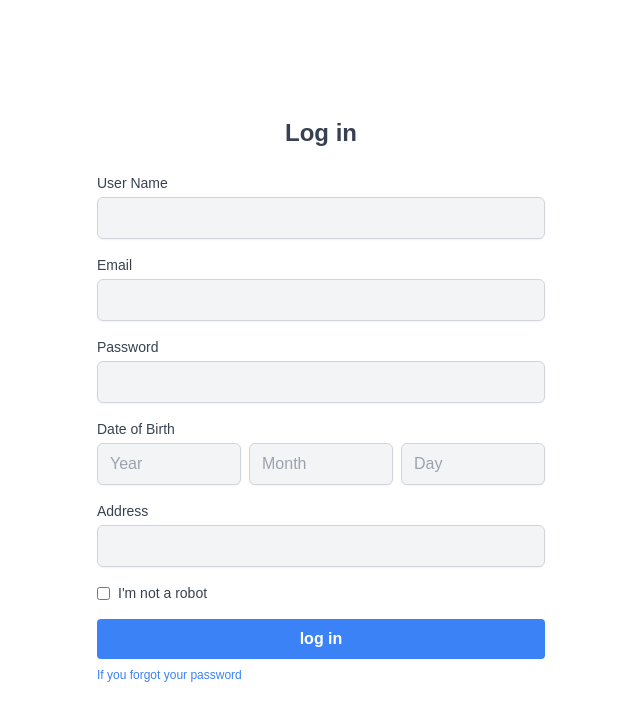
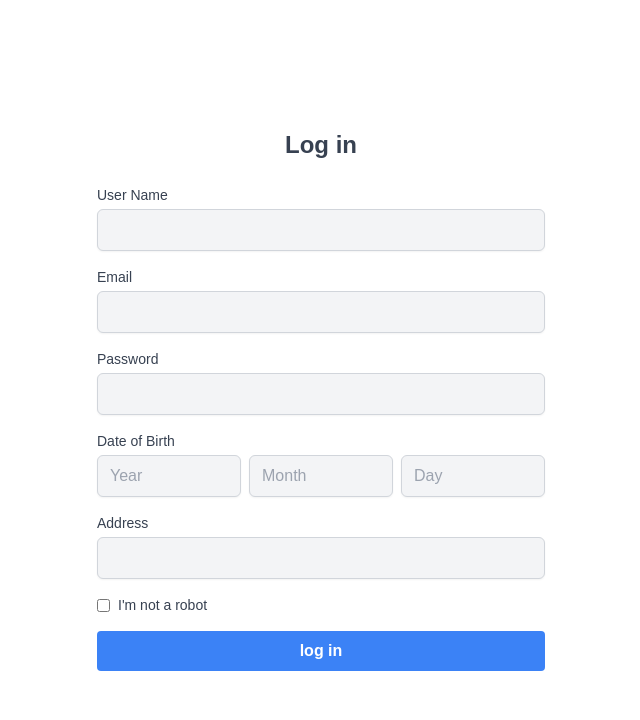
Before and after one commit to momoyama-tech/login-game, a Next.js app: page /login in a window 1280 px wide. Shown: the top 720 px of the page, without its empty margins (319-959 px from the left). Built offline with nearby package versions, Linux system fonts and the light colour scheme.

Commit message:
forget passwordの削除などの微修正

```diff
--- a/src/app/login/page.tsx
+++ b/src/app/login/page.tsx
@@ -10,8 +10,8 @@ import {
   passwordAtom,
   dateOfBirthAtom,
   addressAtom,
+  timerAtom,
 } from "@/atoms/profile";
-import { timerAtom } from "@/atoms/profile"; // New atom for timer
 
 export default function LoginPage() {
   const router = useRouter();
@@ -50,6 +50,7 @@ export default function LoginPage() {
       setError("Please confirm you're not a robot.");
       return;
     }
+    setError("");
     setCurrentScreen("captcha");
   };
 
@@ -59,6 +60,7 @@ export default function LoginPage() {
       setError("Invalid CAPTCHA. Please try again.");
       return;
     }
+    setError("");
     setCurrentScreen("passwordDate");
   };
 
@@ -207,12 +209,6 @@ export default function LoginPage() {
           log in
         </button>
       </form>
-      <Link
-        href="/forgot-password"
-        className="text-xs text-blue-500 hover:underline mt-2 block"
-      >
-        If you forgot your password
-      </Link>
     </>
   );
 
--- a/src/app/register/page.tsx
+++ b/src/app/register/page.tsx
@@ -71,7 +71,11 @@ export default function RegisterPage() {
       setPassword(data.password);
       setDateOfBirth(data.dateOfBirth);
       setAddress(data.address);
-      alert("登録が完了しました");
+
+      // Get current date as password creation date
+      const passwordCreationDate = new Date().toISOString().split("T")[0];
+
+      alert(`登録が完了しました。パスワード作成日: ${passwordCreationDate}`);
       router.push("/login");
     },
     [router, setUserName, setEmail, setPassword, setDateOfBirth, setAddress]
@@ -201,9 +205,9 @@ export default function RegisterPage() {
           <div className="pt-4">
             <button
               type="submit"
-              className="w-full bg-blue-500 hover:bg-blue-700 text-white font-bold py-2 px-4 rounded focus:outline-none focus:shadow-outline"
+              className="w-full bg-green-500 hover:bg-green-700 text-white font-bold py-2 px-4 rounded focus:outline-none focus:shadow-outline"
             >
-              log in
+              Create new account
             </button>
           </div>
         </form>
--- a/src/app/test/page.tsx
+++ b/src/app/test/page.tsx
@@ -126,13 +126,13 @@ export default function LoginPage() {
             htmlFor="userName"
             className="block text-sm font-medium text-gray-700"
           >
-            User Name (type in UPPERCASE)
+            User Name
           </label>
           <input
             type="text"
             id="userName"
             value={userName}
-            onChange={(e) => setUserName(e.target.value.toUpperCase())}
+            onChange={(e) => setUserName(e.target.value)}
             className="mt-1 block w-full px-3 py-2 bg-gray-100 border border-gray-300 rounded-md shadow-sm focus:outline-none focus:ring-blue-500 focus:border-blue-500 text-gray-600"
             required
           />
```
